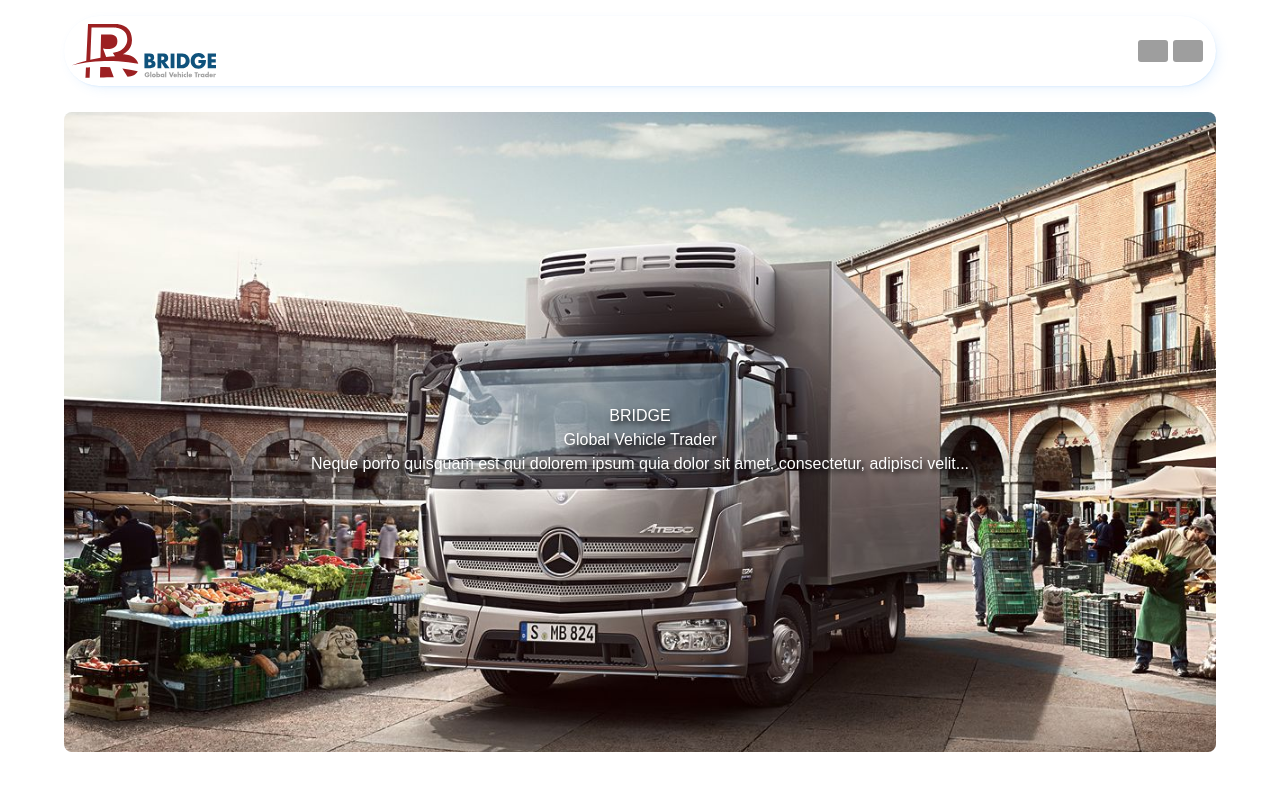
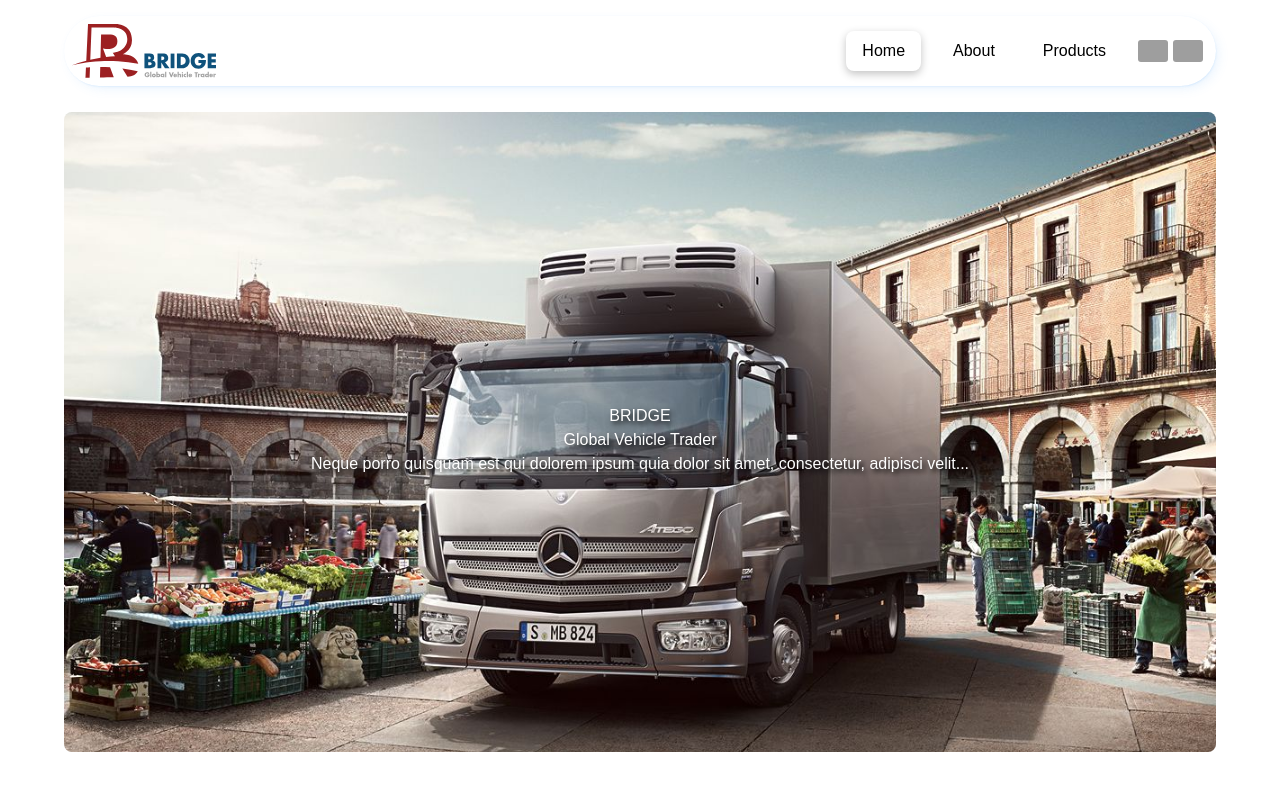
Before and after one commit to TeonaTsiramua/Bridge, a React (Vite) app: page / in a window 1280 px wide. Shown: the top 800 px of the page. Built offline with nearby package versions, Linux system fonts and the light colour scheme; no server answers; grey boxes are pictures that could not be loaded; a web font is replaced by a local one.

Commit message:
changing navigation styles

```diff
--- a/src/components/shared/header/styles.ts
+++ b/src/components/shared/header/styles.ts
@@ -20,16 +20,16 @@
   border-radius: 999px;
   border: 1px solid hsl(var(--clr-blue), 0.3);
 
-  @supports (backdrop-filter: blur(24px)) {
+  @supports (backdrop-filter: blur(5px)) {
     background-color: hsl(var(--clr-light), 0.4);
-    backdrop-filter: blur(24px);
-    -webkit-backdrop-filter: blur(24px);
+    backdrop-filter: blur(5px);
+    -webkit-backdrop-filter: blur(5px);
   }
 
-  @supports (-webkit-backdrop-filter: blur(24px)) {
+  @supports (-webkit-backdrop-filter: blur(5px)) {
     background-color: hsl(var(--clr-light), 0.4);
-    backdrop-filter: blur(24px);
-    -webkit-backdrop-filter: blur(24px);
+    backdrop-filter: blur(5px);
+    -webkit-backdrop-filter: blur(5px);
   }
 `;
 
--- a/src/components/shared/nav/Nav.tsx
+++ b/src/components/shared/nav/Nav.tsx
@@ -17,7 +17,7 @@
   isMenuOpen: boolean;
   setIsMenuOpen: (arg0: boolean) => void;
 }) {
-  const menuRef = useRef<HTMLUListElement>(null);
+  const menuRef = useRef<HTMLDivElement>(null);
   const mobileMenuIconRef = useRef<HTMLDivElement>(null);
 
   const isTablet = useMediaQuery({ maxWidth: 900 });
@@ -50,7 +50,7 @@
       </MobileMenuIcon>
       <>
         <NavUl
-          as={motion.ul}
+          as={motion.div}
           ref={menuRef}
           variants={variants}
           initial='closed'
@@ -58,14 +58,8 @@
           exit='closed'
         >
           {navData.map((item, index) => (
-            <StyledLink
-              key={index}
-              whileHover={{ scale: 1.1 }}
-              whileTap={{ scale: 0.9 }}
-              onClick={closeMenu}
-              to={item.path}
-            >
-              <NavLi>{t(`nav.${item.text}`)}</NavLi>
+            <StyledLink key={index} onClick={closeMenu} to={item.path}>
+              {t(`nav.${item.text}`)}
             </StyledLink>
           ))}
 
--- a/src/components/shared/nav/styles.ts
+++ b/src/components/shared/nav/styles.ts
@@ -1,5 +1,4 @@
-import { motion } from 'framer-motion';
-import { Link } from 'react-router-dom';
+import { Link, NavLink } from 'react-router-dom';
 import styled from 'styled-components';
 import { device } from '../../../styles/breakpoints';
 
@@ -10,15 +9,16 @@
   justify-content: flex-end;
 `;
 
-export const NavUl = styled.ul`
+export const NavUl = styled.div`
   display: flex;
-  place-content: center;
+  align-items: center;
   gap: 1rem;
   margin: 0;
 
   @media ${device.md} {
     flex-direction: column;
-    justify-content: space-evenly;
+    justify-content: center;
+    gap: 2rem;
     position: absolute;
     z-index: 4;
     right: -7%;
@@ -34,74 +34,39 @@
   }
 `;
 
-export const NavLi = styled.li`
+export const NavLi = styled.div`
   list-style: none;
   display: flex;
   align-items: center;
 `;
 
-export const StyledLink = styled(motion(Link))`
+export const StyledLink = styled(NavLink)`
   color: hsl(var(--clr-blue));
   font-size: var(--fs-base);
   font-weight: 500;
+  border-radius: 8px;
   text-decoration: none;
-  background-image: linear-gradient(
-    to right,
-    hsl(var(--clr-red)),
-    hsl(var(--clr-red)) 50%,
-    hsl(var(--clr-blue)) 50%
-  );
-  background-size: 200% 100%;
-  background-position: -100%;
-  display: inline-block;
-  padding: 5px 0;
-  position: relative;
-  background-clip: padding-box;
-  -webkit-background-clip: text;
-  -webkit-text-fill-color: transparent;
-  transition: all 0.3s ease-in-out;
+  padding: 0.5rem 1rem;
+  transition: color 0.3s ease, background-color 0.3s ease, box-shadow 0.3s ease;
 
-  &:before {
-    content: '';
-    background: hsl(var(--clr-red));
-    display: block;
-    position: absolute;
-    bottom: -3px;
-    left: 0;
-    width: 0;
-    height: 3px;
-    transition: all 0.3s ease-in-out;
+  &:hover {
+    box-shadow: rgba(0, 0, 0, 0.24) 0px 3px 8px;
   }
 
-  &:hover {
-    background-position: 0;
+  &.active {
+    color: hsl(var(--clr-white));
+    background-color: hsl(var(--clr-blue));
+    box-shadow: rgba(0, 0, 0, 0.24) 0px 3px 8px;
   }
 
-  &:hover::before {
-    width: 100%;
-  }
   @media ${device.md} {
-    color: hsl(var(--clr-blue));
-    background-image: linear-gradient(
-      to right,
-      hsl(var(--clr-grey)),
-      hsl(var(--clr-grey)) 50%,
-      hsl(var(--clr-light)) 50%
-    );
+    color: hsl(var(--clr-white));
+    padding: 0.5rem 2rem;
 
-    &:before {
-      content: '';
-      background: hsl(var(--clr-light));
-      width: 100%;
-    }
-
-    &:hover {
-      color: hsl(var(--clr-grey));
-    }
-
-    &:hover::before {
-      background: hsl(var(--clr-grey));
-      width: 100%;
+    &.active {
+      color: hsl(var(--clr-blue));
+      background-color: hsl(var(--clr-white));
+      padding: 0.5rem 2rem;
     }
   }
 `;
```
